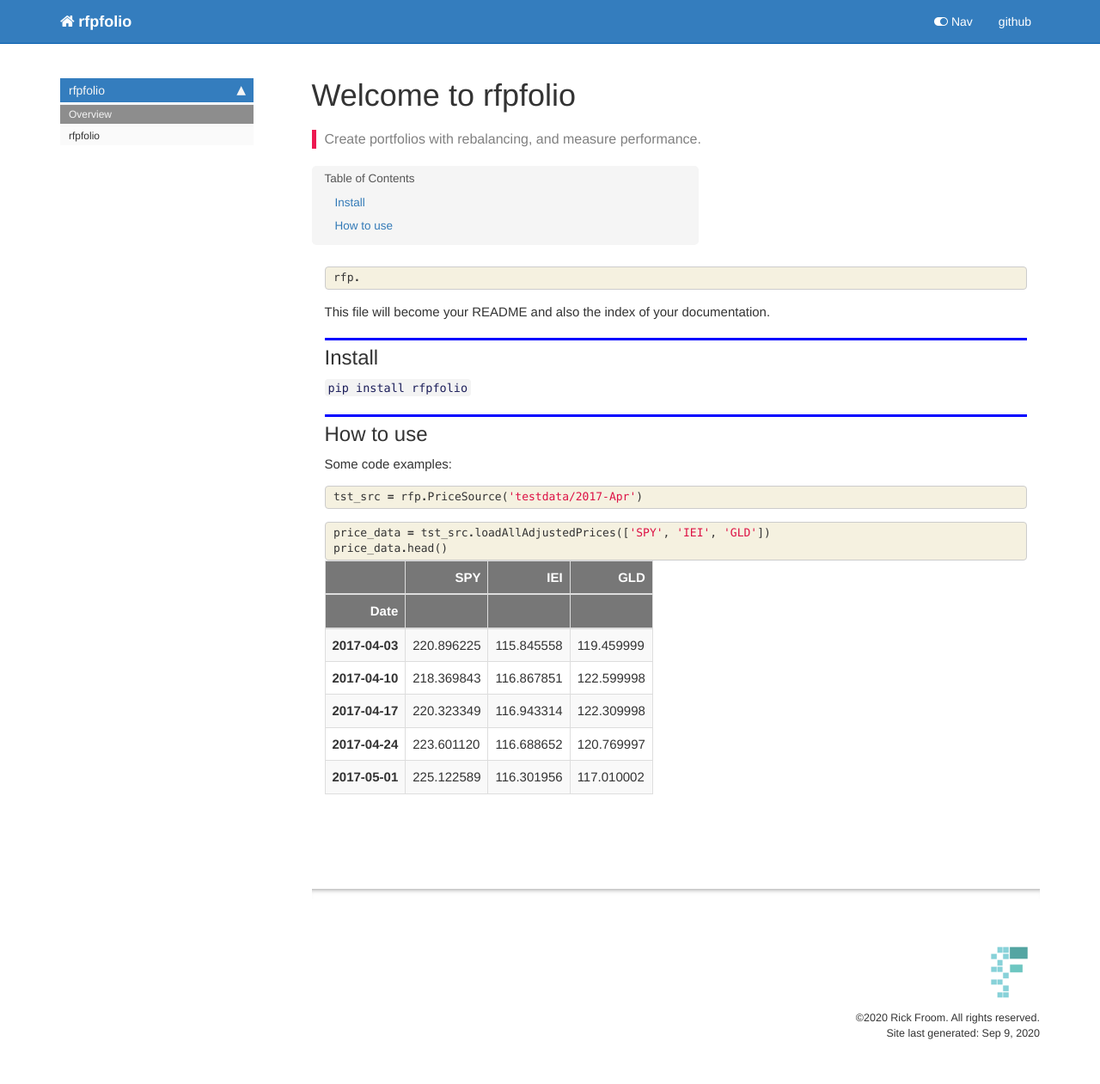
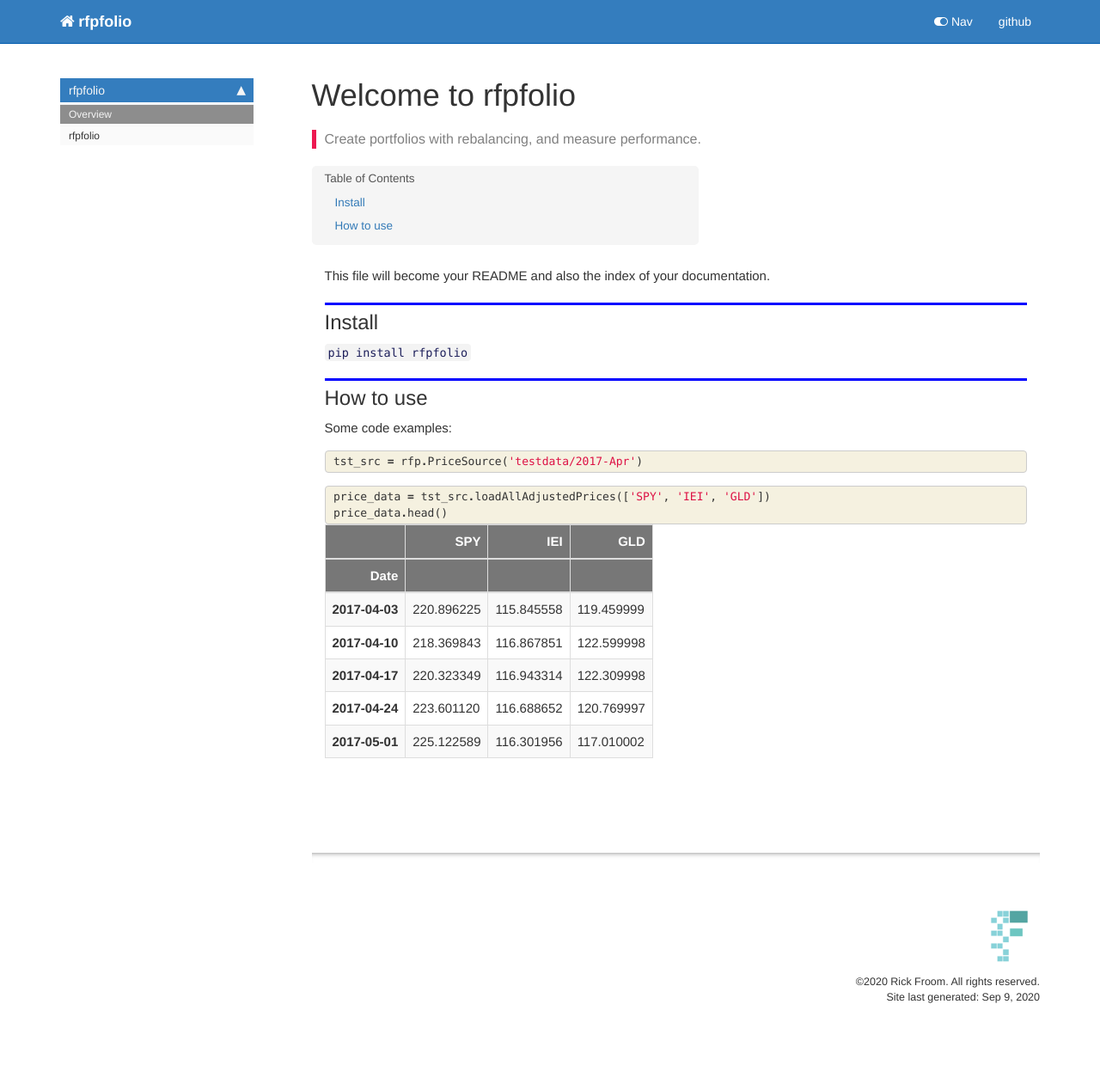
Before and after one commit to rickatx/rfpfolio, a Jekyll site: the page built from docs/index.html, in a window 1280 px wide. Shown: the whole page at 86% size. Built offline with Jekyll 4.4.1, drawn with Linux system fonts in a browser that asks for light colours; nearby versions of some CDN libraries; comment, search, counter and statistics services are not loaded; after the commit the page ends 1220 px from its top, so only the background shows below that.

```diff
--- a/docs/index.html
+++ b/docs/index.html
@@ -25,23 +25,6 @@ nb_path: "index.ipynb"
     {% raw %}
 
 <div class="cell border-box-sizing code_cell rendered">
-
-</div>
-    {% endraw %}
-
-    {% raw %}
-
-<div class="cell border-box-sizing code_cell rendered">
-<div class="input">
-
-<div class="inner_cell">
-    <div class="input_area">
-<div class=" highlight hl-ipython3"><pre><span></span><span class="n">rfp</span><span class="o">.</span>
-</pre></div>
-
-    </div>
-</div>
-</div>
 
 </div>
     {% endraw %}
```
Also changed, not shown: docs/core.html (+0 -17 lines), README.md, rfpfolio/__init__.py (line endings or trailing spaces), 2 other files.
